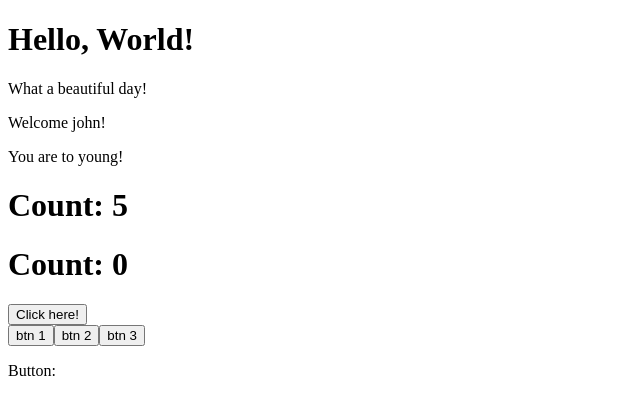
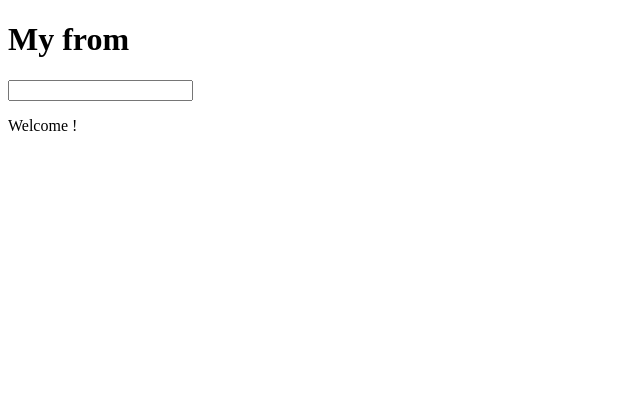
Before and after one commit to Erodot0/react-exercises, a React (Create React App) app in the folder my-app/: page / in a window 1280 px wide. Shown: the top 414 px of the page, without its empty margins (0-640 px from the left). Built offline with nearby package versions, Linux system fonts and the light colour scheme.

Commit message:
added InteractiveWelcome component

```diff
--- a/my-app/src/App.js
+++ b/my-app/src/App.js
@@ -2,14 +2,16 @@
 import { Counter } from "./Counter";
 import { HelloWorld } from "./HelloWorld";
 import { Welcome } from "./Welcome";
+import { InteractiveWelcome } from "./InteractiveWelcome";
 
 export class App extends React.Component {
     render() {
         return (
             <div>
-                <HelloWorld />
-                <Welcome name="john" age="12"/>
-                <Counter initialValue={0} incrementAmount={1} incrementInterval={1000}/>
+                {/* <HelloWorld /> */}
+                {/* <Welcome name="john" age="12"/> */}
+                {/* <Counter initialValue={0} incrementAmount={1} incrementInterval={1000}/> */}
+                <InteractiveWelcome />
             </div>
         )
     }
--- /dev/null
+++ b/my-app/src/InteractiveWelcome.js
@@ -0,0 +1,26 @@
+import React from "react";
+import { Welcome } from "./Welcome";
+
+
+export class InteractiveWelcome extends React.Component {
+   state = {
+    username: ""
+   }
+
+   handleInputChange = (event) => {
+    const value = event.target.value
+    this.setState({
+        username: value
+    })
+   }
+
+    render() {
+        return (
+            <>
+            <h1>My from</h1>
+            <input value={this.state.username} onChange={this.handleInputChange} type="text" name="username"  />
+            <Welcome name={this.state.username}/>
+            </>
+        )
+    }
+}
--- a/my-app/src/Welcome.js
+++ b/my-app/src/Welcome.js
@@ -6,7 +6,7 @@
         return (
             <div>
                 <p>Welcome {this.props.name}!</p>
-                <Age age={this.props.age}/>
+                {/* <Age age={this.props.age}/>              */}
             </div>
         )
     }
```
